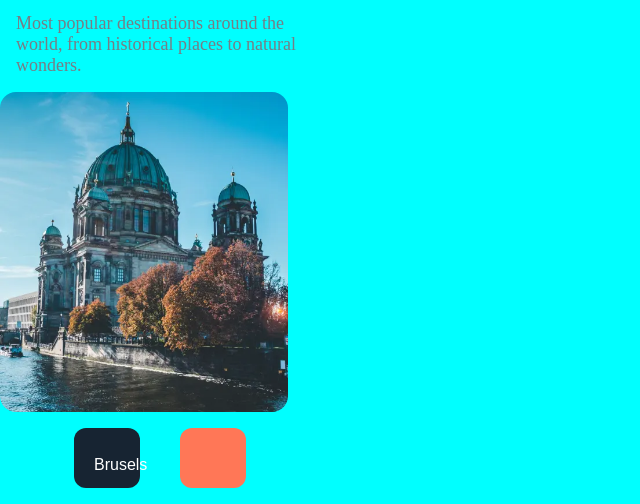
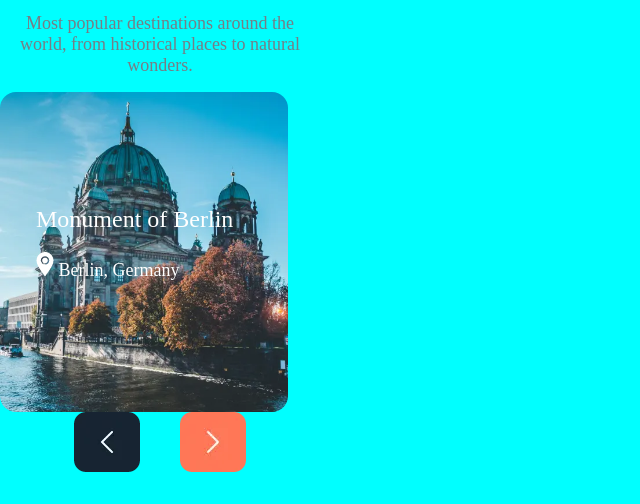
Before and after one commit to lfilella97/202301-w1chwe-lluis-filella-jaume-cuadrada, a website built with Parcel: page src/index.html in a window 1280 px wide. Shown: the part 690-1194 px from the top of the page, without its empty margins (0-640 px from the left). After the commit the page ends 1162 px from the top, so only its background shows below. Built offline with nearby package versions, Linux system fonts and the light colour scheme; files whose address does not match are found by name.

Commit message:
complete destinations section

```diff
--- a/src/index.html
+++ b/src/index.html
@@ -47,10 +47,17 @@
     </div>
     <p class="destinations__paragraph">Most popular destinations around the world, from historical places to natural
       wonders.</p>
-    <img class="destinations__first-image" src="/src/images/destinations1.webp" alt="">
+    <div class="destinations__image-overlay">
+      <span class="destinations__image-overlay-title">Monument of Berlin</span>
+      <div class="destinations__image-overlay-location">
+        <img src="images/location.webp" alt="">
+        <span class="destinations__image-overlay-location-city">Berlin, Germany</span>
+      </div>
+    </div>
+    <img class="destinations__first-image" src="images/destinations1.webp" alt="">
     <div class="destinations__slide-icons">
-      <p class="destinations__slide-icons__left">Brusels</p>
-      <p class="destinations__slide-icons__right"></p>
+      <img src="images/left.webp" alt="">
+      <img src="images/right.webp" alt="">
     </div>
   </section>
 </body>
--- a/src/sass/style.scss
+++ b/src/sass/style.scss
@@ -78,6 +78,11 @@ body {
   margin: 16px;
 }
 
+.destinations {
+  position: relative;
+  text-align: center;
+}
+
 .destinations__paragraph {
   font-family: "Rubik";
   font-style: normal;
@@ -97,6 +102,35 @@ body {
   margin: 16;
   margin-bottom: 100;
   border-radius: 16px;
+}
+
+.destinations__image-overlay {
+  display: flex;
+  flex-direction: column;
+  align-items: flex-start;
+  margin: 36px;
+  padding: 0px;
+  gap: 17px;
+  position: absolute;
+  bottom: 155px;
+}
+
+.destinations__image-overlay-title {
+  font-family: "Playfair Display";
+  font-style: normal;
+  font-weight: 500;
+  font-size: 24px;
+  line-height: 32px;
+  color: #ffffff;
+}
+
+.destinations__image-overlay-location-city {
+  font-family: "Rubik";
+  font-style: normal;
+  font-weight: 400;
+  font-size: 18px;
+  line-height: 21px;
+  color: #ffffff;
 }
 
 .destinations__slide-icons {
```
Also changed, not shown: src/images/left.webp (added), src/images/location.webp (added), src/images/right.webp (added).
